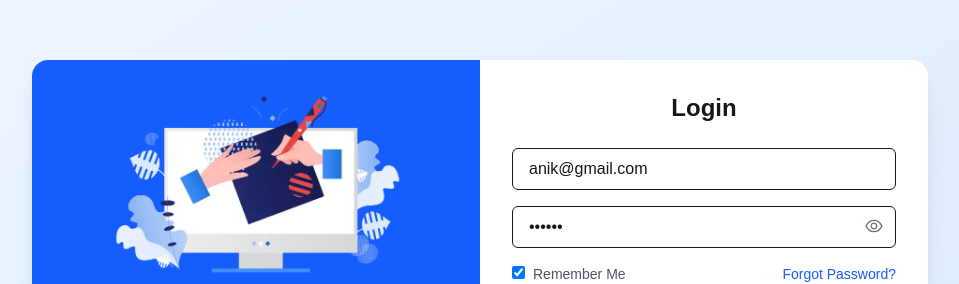
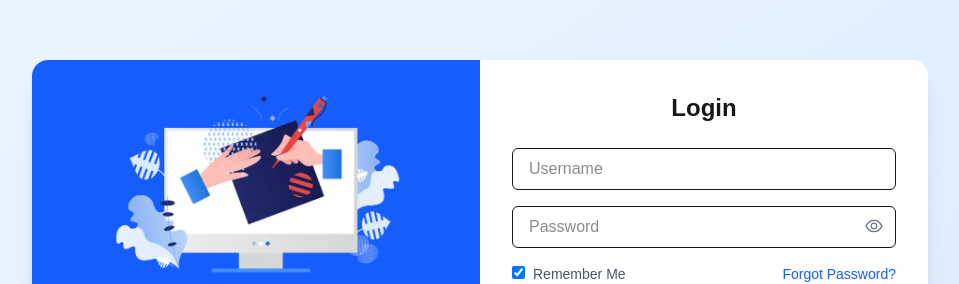
Before and after one commit to smtomalhossain/document-automation, a Next.js app: page /login in a window 1280 px wide. Shown: the part 178-462 px from the top of the page, without its empty margins (160-1119 px from the left). Built offline with nearby package versions, Linux system fonts and the light colour scheme.

Commit message:
reset default login credentials and update support link in user menu

```diff
--- a/src/app/(dashboard)/login/page.tsx
+++ b/src/app/(dashboard)/login/page.tsx
@@ -9,8 +9,8 @@ import { AiOutlineEye, AiOutlineEyeInvisible } from "react-icons/ai";
 
 const Login = () => {
   const [formData, setFormData] = useState({
-    username: "anik@gmail.com",
-    password: "123456",
+    username: "",
+    password: "",
   });
 
   const [loading, setLoading] = useState(false);
--- a/src/app/lib/userMenu.ts
+++ b/src/app/lib/userMenu.ts
@@ -22,7 +22,7 @@ export const userMenu = [
       {
         icon: MdSupportAgent,
         label: "সাপোর্ট",
-        href: "https://wa.me/1609276478",
+        href: "https://wa.me/+447446961037",
       },
       { icon: MdLogout, label: "লগআউট", href: "/logout" },
     ],
```
